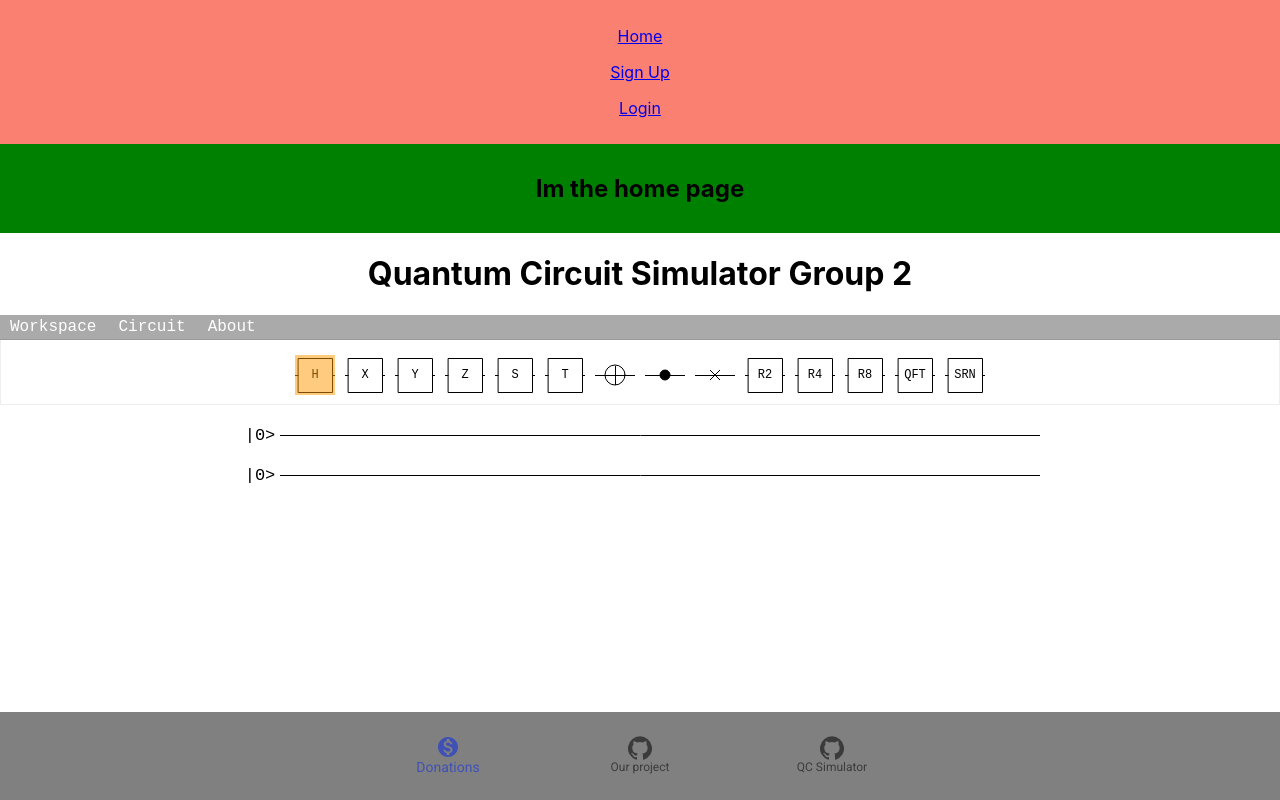
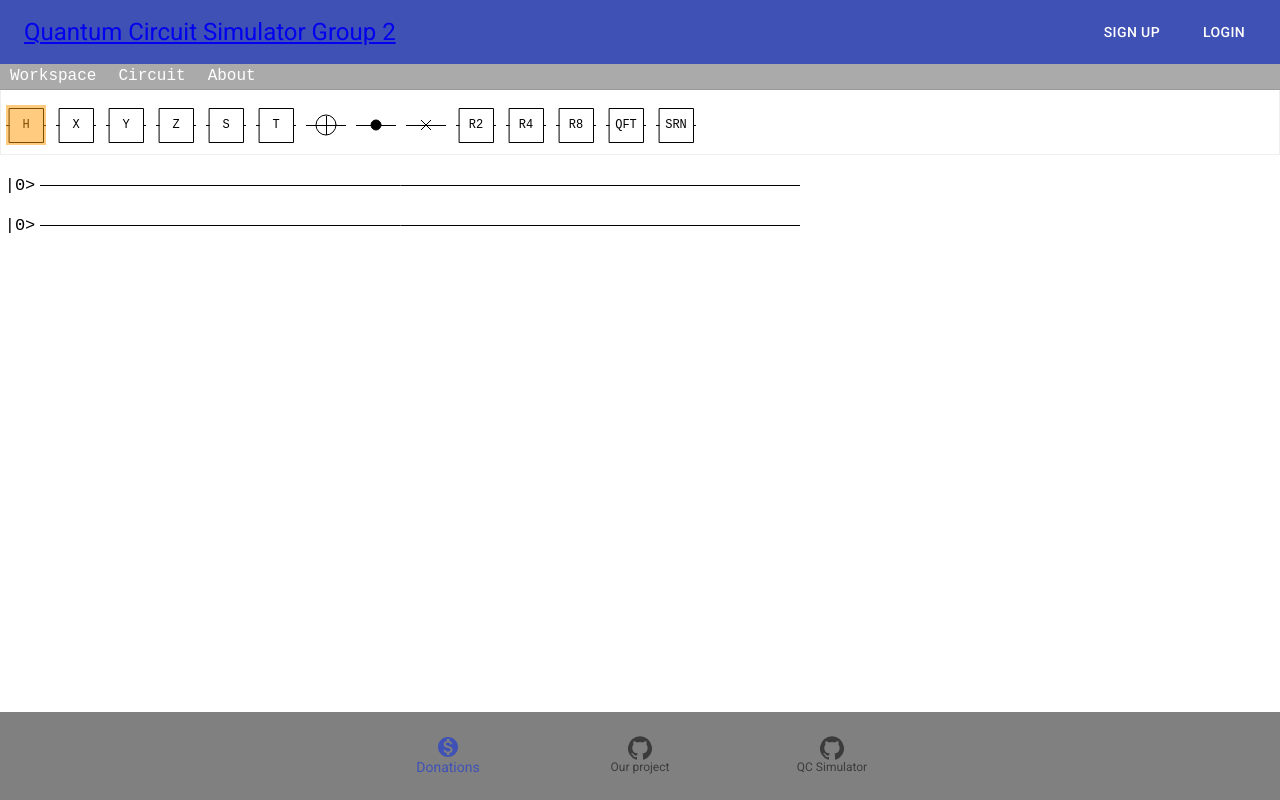
Before and after one commit to AndrewDucDanhDo/Software-Engineering-Studio-2A, a React (Create React App) app in the folder frontend/: page / in a window 1280 px wide. Built offline with nearby package versions, Linux system fonts and the light colour scheme.

Commit message:
Added Navbar and route to pages
Homepage has weird issue with not rendering the circuit.

```diff
--- a/frontend/src/App.js
+++ b/frontend/src/App.js
@@ -1,41 +1,69 @@
 import React from "react";
 import "./styles/App.css";
 import { BrowserRouter, Switch, Route } from "react-router-dom";
+import { Link } from 'react-router-dom';
 import QuantumSimulator from "./components/quantum";
 import Header from "./components/header";
 import Footer from "./components/footer";
 
+
 // Components
-import Navigation from "./components/navigation";
+import { makeStyles } from '@material-ui/core/styles';
+import AppBar from '@material-ui/core/AppBar';
+import Toolbar from '@material-ui/core/Toolbar';
+import Typography from '@material-ui/core/Typography';
+import Button from '@material-ui/core/Button';
 
 // Pages
 import SignupPage from "./pages/signup";
 import LoginPage from "./pages/login";
 import HomePage from "./pages/home";
 
+const useStyles = makeStyles((theme) => ({
+	root: {
+	  flexGrow: 1,
+	},
+	signup: {
+	  marginRight: theme.spacing(3),
+	},
+	title: {
+	  flexGrow: 1,
+	},
+  }));
+
 function App() {
+	const classes = useStyles();
 	return (
-		<div className="App">
 	<BrowserRouter>
-				<div>
-					<Navigation />
+		<Switch>
+			<div className="App container">
+				<AppBar position="static">
+					<Toolbar>
+						<Typography variant="h5" className={classes.title} component={Link} to="/">
+							Quantum Circuit Simulator Group 2
+						</Typography>
+							<Button className={classes.signup} color="inherit" component={Link} to="/signup"> Sign Up</Button>
+							<Button color="inherit" component={Link} to="/login">Login</Button>
+					</Toolbar>
+				</AppBar>
 				<Switch>
 					<Route path="/signup">
 						<SignupPage />
+						<Footer />
 					</Route>
 					<Route path="/login">
 						<LoginPage />
+						<Footer />
 					</Route>
 					<Route path="/">
-							<HomePage />
+						{/* <HomePage /> */}
+						<QuantumSimulator />
+						<Footer />
 					</Route>
 				</Switch>
 			</div>
+		</Switch>
 	</BrowserRouter>
-			<Header />
-			<QuantumSimulator />
-			<Footer />
-		</div>
 	);
 }
 
--- a/frontend/src/pages/login/index.js
+++ b/frontend/src/pages/login/index.js
@@ -52,8 +52,7 @@ export class LoginPage extends React.Component {
 
 	loginForm = () => {
 		return (
-			<div style={{ backgroundColor: "aqua", padding: "10px" }}>
-				<h2>Im the login page</h2>
+			<div>
 				<form onSubmit={this.handleLogin}>
 					{/* email */}
 					<div>
--- a/frontend/src/styles/App.css
+++ b/frontend/src/styles/App.css
@@ -1,5 +1,4 @@
 .App {
-  text-align: center;
 }
 
 .App-header {
```
Lines whose indentation alone changed are shown as unchanged.
